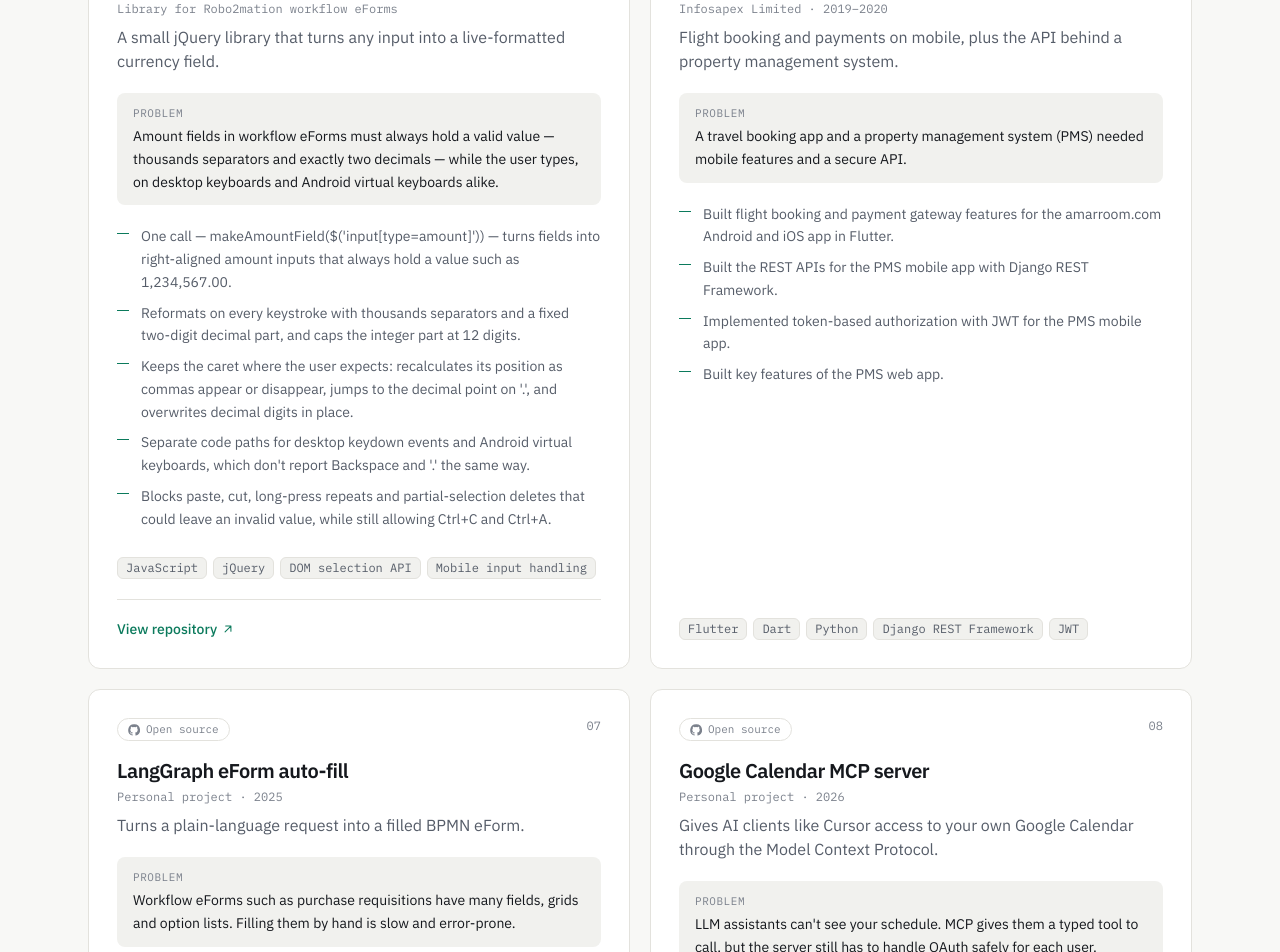
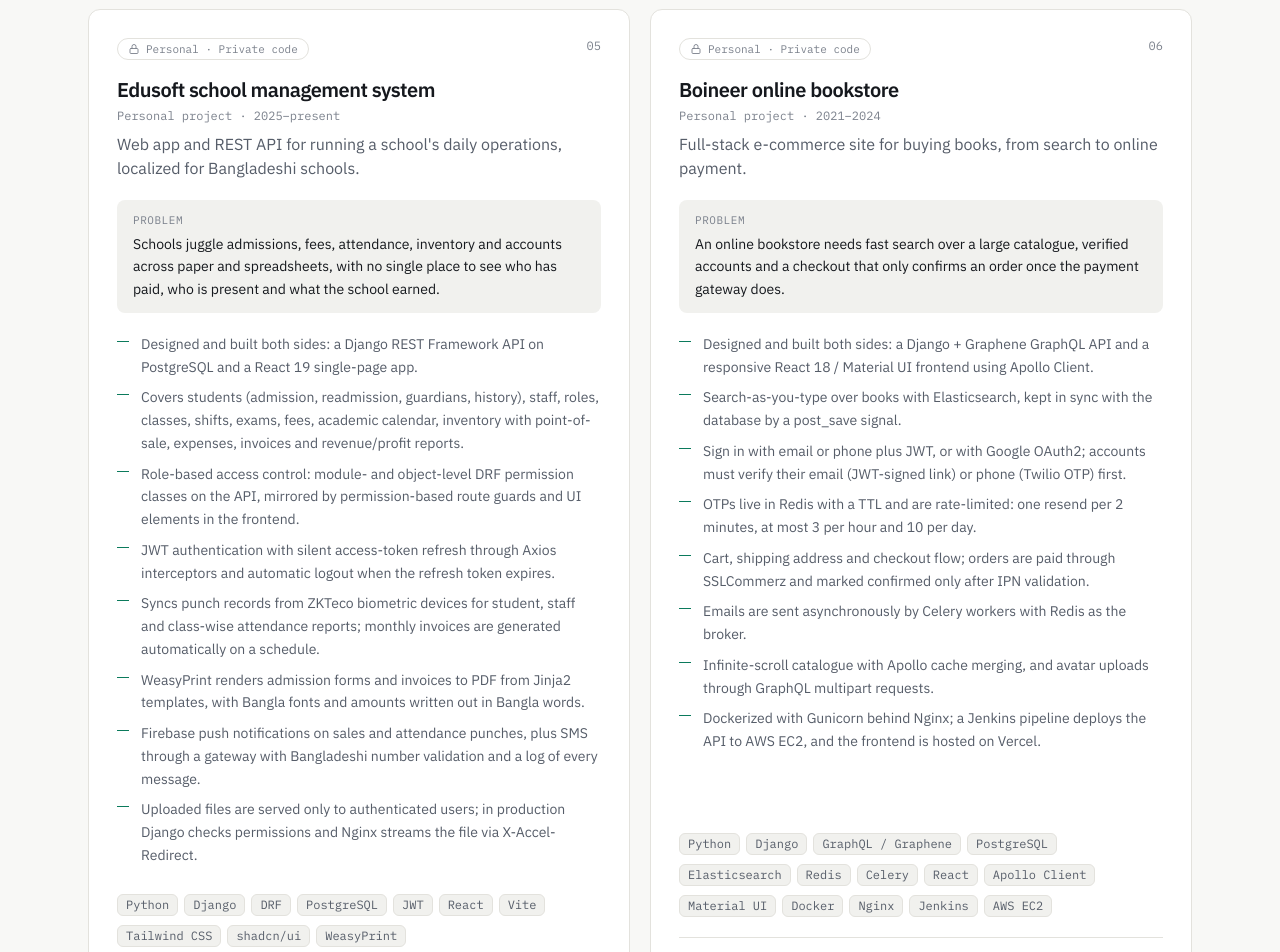
Before and after one commit to abushoaib99/portfolio, a Next.js app: page / in a window 1280 px wide. Shown: the part 6120-7072 px from the top of the page. Built offline with nearby package versions, Linux system fonts and the light colour scheme; no server answers.

Commit message:
feat: add support for personal project source type and update Projects component to display personal project badge

```diff
--- a/src/components/sections/Projects.tsx
+++ b/src/components/sections/Projects.tsx
@@ -11,6 +11,10 @@
       {source.kind === "private" ? (
         <span className="inline-flex items-center gap-1.5 rounded-full border border-line px-2.5 py-0.5 text-faint">
           <LockIcon width={12} height={12} /> Professional · {source.org}
+        </span>
+      ) : source.kind === "personal" ? (
+        <span className="inline-flex items-center gap-1.5 rounded-full border border-line px-2.5 py-0.5 text-faint">
+          <LockIcon width={12} height={12} /> Personal · Private code
         </span>
       ) : (
         <span className="inline-flex items-center gap-1.5 rounded-full border border-line px-2.5 py-0.5 text-faint">
--- a/src/data/profile.ts
+++ b/src/data/profile.ts
@@ -184,26 +184,6 @@
     stack: ["Python", "Django", "DRF", "JavaScript", "PostgreSQL"],
     source: innoweb,
   },
-  // TODO(details needed): Boineer — what it is, your role, features, stack, live link.
-  {
-    name: "Boineer",
-    draft: true,
-    tagline: "",
-    problem: "",
-    details: [],
-    stack: [],
-    source: { kind: "private", org: "" },
-  },
-  // TODO(details needed): Edusoft (web) — what it is, your role, features, stack.
-  {
-    name: "Edusoft",
-    draft: true,
-    tagline: "",
-    problem: "",
-    details: [],
-    stack: [],
-    source: { kind: "private", org: "" },
-  },
   {
     name: "Robo2mation mobile app",
     context: "Innoweb Limited · 2020–2023",
@@ -211,12 +191,90 @@
     problem: "Robo2mation's workflow and document features needed to be available on phones, not only in the web app.",
     details: [
       "Built in Flutter from one codebase for Android and iOS, and published to Google Play and the App Store.",
+      "State management with the BLoC pattern, keeping business logic separate from the UI.",
+      "Microsoft authentication, so users sign in with their organization's Microsoft account.",
       "Push notifications through Firebase Cloud Messaging.",
       "Firebase Remote Config, so app configuration can change without shipping a new release.",
       "Runs on the platform's Django REST Framework APIs.",
     ],
-    stack: ["Flutter", "Dart", "Firebase Cloud Messaging", "Firebase Remote Config", "Django REST Framework"],
+    stack: [
+      "Flutter",
+      "Dart",
+      "BLoC",
+      "Microsoft authentication",
+      "Firebase Cloud Messaging",
+      "Firebase Remote Config",
+      "Django REST Framework",
+    ],
     source: innoweb,
+  },
+  {
+    name: "Edusoft school management system",
+    context: "Personal project · 2025–present",
+    tagline: "Web app and REST API for running a school's daily operations, localized for Bangladeshi schools.",
+    problem:
+      "Schools juggle admissions, fees, attendance, inventory and accounts across paper and spreadsheets, with no single place to see who has paid, who is present and what the school earned.",
+    details: [
+      "Designed and built both sides: a Django REST Framework API on PostgreSQL and a React 19 single-page app.",
+      "Covers students (admission, readmission, guardians, history), staff, roles, classes, shifts, exams, fees, academic calendar, inventory with point-of-sale, expenses, invoices and revenue/profit reports.",
+      "Role-based access control: module- and object-level DRF permission classes on the API, mirrored by permission-based route guards and UI elements in the frontend.",
+      "JWT authentication with silent access-token refresh through Axios interceptors and automatic logout when the refresh token expires.",
+      "Syncs punch records from ZKTeco biometric devices for student, staff and class-wise attendance reports; monthly invoices are generated automatically on a schedule.",
+      "WeasyPrint renders admission forms and invoices to PDF from Jinja2 templates, with Bangla fonts and amounts written out in Bangla words.",
+      "Firebase push notifications on sales and attendance punches, plus SMS through a gateway with Bangladeshi number validation and a log of every message.",
+      "Uploaded files are served only to authenticated users; in production Django checks permissions and Nginx streams the file via X-Accel-Redirect.",
+    ],
+    stack: [
+      "Python",
+      "Django",
+      "DRF",
+      "PostgreSQL",
+      "JWT",
+      "React",
+      "Vite",
+      "Tailwind CSS",
+      "shadcn/ui",
+      "WeasyPrint",
+      "Firebase Cloud Messaging",
+      "Nginx",
+      "Gunicorn",
+    ],
+    source: { kind: "personal" },
+  },
+  {
+    name: "Boineer online bookstore",
+    context: "Personal project · 2021–2024",
+    tagline: "Full-stack e-commerce site for buying books, from search to online payment.",
+    problem:
+      "An online bookstore needs fast search over a large catalogue, verified accounts and a checkout that only confirms an order once the payment gateway does.",
+    details: [
+      "Designed and built both sides: a Django + Graphene GraphQL API and a responsive React 18 / Material UI frontend using Apollo Client.",
+      "Search-as-you-type over books with Elasticsearch, kept in sync with the database by a post_save signal.",
+      "Sign in with email or phone plus JWT, or with Google OAuth2; accounts must verify their email (JWT-signed link) or phone (Twilio OTP) first.",
+      "OTPs live in Redis with a TTL and are rate-limited: one resend per 2 minutes, at most 3 per hour and 10 per day.",
+      "Cart, shipping address and checkout flow; orders are paid through SSLCommerz and marked confirmed only after IPN validation.",
+      "Emails are sent asynchronously by Celery workers with Redis as the broker.",
+      "Infinite-scroll catalogue with Apollo cache merging, and avatar uploads through GraphQL multipart requests.",
+      "Dockerized with Gunicorn behind Nginx; a Jenkins pipeline deploys the API to AWS EC2, and the frontend is hosted on Vercel.",
+    ],
+    stack: [
+      "Python",
+      "Django",
+      "GraphQL / Graphene",
+      "PostgreSQL",
+      "Elasticsearch",
+      "Redis",
+      "Celery",
+      "React",
+      "Apollo Client",
+      "Material UI",
+      "Docker",
+      "Nginx",
+      "Jenkins",
+      "AWS EC2",
+    ],
+    source: { kind: "personal" },
+    extraLinks: [{ label: "Live site", href: "https://boineer.vercel.app" }],
   },
   // TODO(details needed): Edusoft mobile app — platforms, features, stack, store links.
   {
--- a/src/data/types.ts
+++ b/src/data/types.ts
@@ -22,7 +22,9 @@
 
 export type ProjectSource =
   | { kind: "github"; repo: string }
-  | { kind: "private"; org: string };
+  | { kind: "private"; org: string }
+  /** Personal project whose repositories are private. */
+  | { kind: "personal" };
 
 export interface Project {
   name: string;
```
